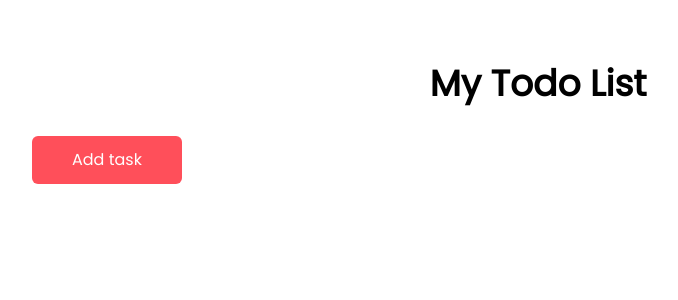
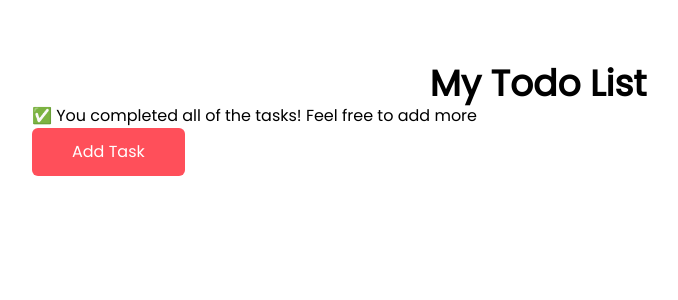
Before and after one commit to logan-lampton/todo, a React (Vite) app: page / in a window 1280 px wide. Shown: the top 300 px of the page, without its empty margins (102-780 px from the left). Built offline with nearby package versions, Linux system fonts and the light colour scheme; the HTML template or start-up script is replaced by a standard one.

Commit message:
tasks now displaying on page

```diff
--- a/src/components/TodoList.jsx
+++ b/src/components/TodoList.jsx
@@ -63,7 +63,6 @@ function TodoList() {
         <div className="fixed w-full left-0 top-0 h-full bg-transparentBlack flex items-center justify-center">
           <div className="bg-white p-8 rounded-md">
             <input
-              type="text"
               className="border p-2 rounded-md outline-none mb-8"
               value={newTask}
               onChange={(e) => setNewTask(e.target.value)}
@@ -71,11 +70,24 @@ function TodoList() {
                 currentTodo ? "Update your task here" : "Enter your task here"
               }
             />
-            <div className="flex justify-between">
-              {currentTodo ? (
+            <div>
+            {currentTodo ? (
                 <>
-                  <button>Cancel</button>
-                  <button>Save</button>
+                  <button
+                    onClick={() => {
+                      setShowModal(false);
+                      handleUpdateToDoList(currentTodo.id, newTask);
+                    }}
+                    className="bg-sunsetOrange text-white py-3 px-10 rounded-md"
+                  >
+                    Save
+                  </button>
+                  <button
+                    className="bg-Tangaroa rounded-md text-white py-3 px-10"
+                    onClick={handleClick}
+                  >
+                    Cancel
+                  </button>
                 </>
               ) : (
                 <>
@@ -87,7 +99,9 @@ function TodoList() {
                   </button>
                   <button
                     className="bg-sunsetOrange text-white py-3 px-10 rounded-md"
-                    onClick={() => handleAddTodo(newTask)}
+                    onClick={() => {
+                      handleAddTodo(newTask);
+                    }}
                   >
                     Add
                   </button>
@@ -97,24 +111,36 @@ function TodoList() {
           </div>
         </div>
       )}
-        <>
+      <div>
+      {todoList.length === 0 ? (
         <div>
-          {todoListShow}
-          {sortTodoList.map((todo) => {
-            <div key={todo.id}>
-              <div>{todo.task}</div>
+          <p>✅ You completed all of the tasks! Feel free to add more</p>
+        </div>
+      ) : (
+        <div>
+        {sortTodoList.map((todo) => (
+          <div
+            key={todo.id}
+          >
+            <div>
+            {todo.task}
             </div>
-          })}
-        </div>
-        </>
-        <button
-          className="bg-sunsetOrange text-center text-white py-3 px-10 rounded-md mt-8"
-          onClick={handleClick}
+          </div>
+        ))
+        }
+      </div>
+        )
+      }
+      <button
+          className="bg-sunsetOrange text-center text-white py-3 px-10 rounded-md"
+          onClick={() => {
+            setShowModal(true);
+          }}
         >
-          Add task
+          Add Task
         </button>
-      </div>
-    // </div>
+    </div>
+  </div>
   );
 }
 
```
